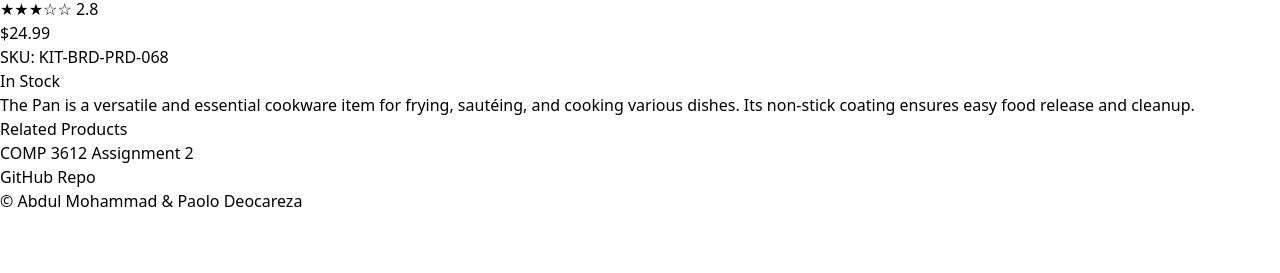
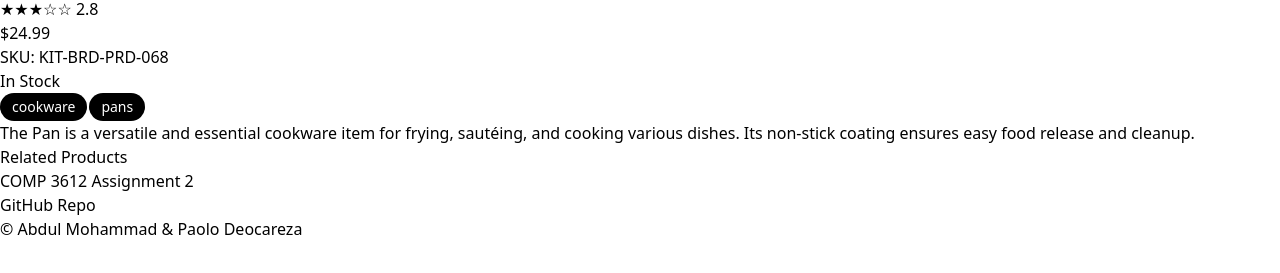
Before and after one commit to apollo5479/COMP3612-Assignment2, a plain HTML site: page index.html in a window 1280 px wide. Shown: the part 399-672 px from the top of the page. Drawn offline with nearby package versions, Linux system fonts and the light colour scheme.

Commit message:
feat: add product tags display to single product view

```diff
--- a/index.html
+++ b/index.html
@@ -81,6 +81,7 @@
                     <p id="product-price"></p>
                     <p>SKU: <span id="product-sku"></span></p>
                     <p id="product-availability"></p>
+                    <ul id="product-tags" class="flex flex-wrap gap-0.5"></ul>
                     <p id="product-description"></p>
                 </div>
             </section>
--- a/js/product.js
+++ b/js/product.js
@@ -16,6 +16,7 @@ export function displaySingleProduct(product) {
     document.querySelector("#product-price").textContent = formatPrice(product.price);
     document.querySelector("#product-sku").textContent = product.sku;
     document.querySelector("#product-availability").textContent = product.availabilityStatus;
+    displayTags(product.tags);
     document.querySelector("#product-description").textContent = product.description;
 
 }
@@ -43,3 +44,14 @@ export function handleImageDialog() {
         }
     });
 }
+
+function displayTags(tags) {
+    const tagList = document.querySelector("#product-tags");
+
+    for (let tag of tags) {
+        const item = document.createElement("li");
+        item.textContent = tag;
+        item.classList.add("items-center", "rounded-full", "bg-black", "px-3", "py-1", "text-sm", "font-medium", "text-white"); // displays the tags as pill. We can style more later
+        tagList.appendChild(item);
+    }
+}
```
